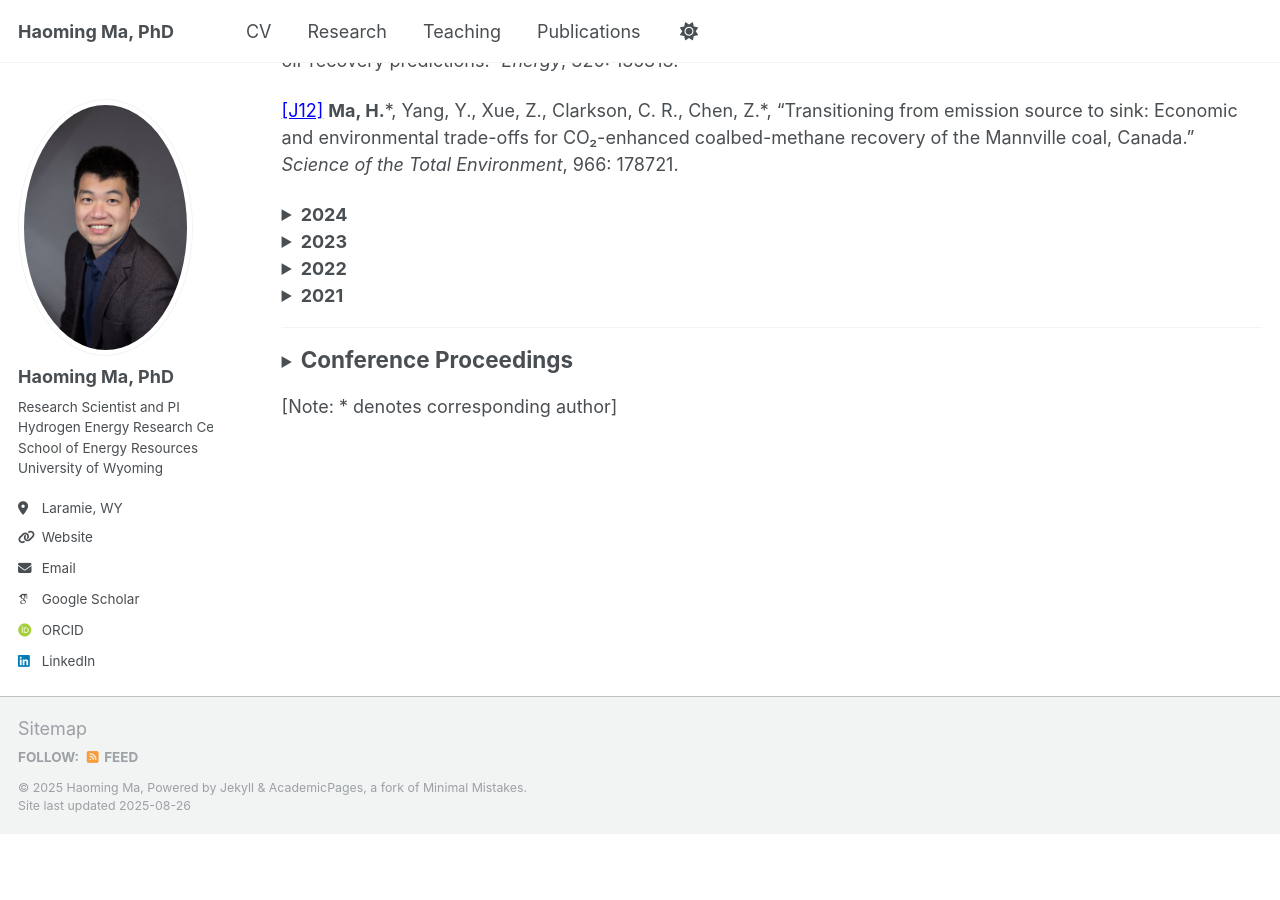
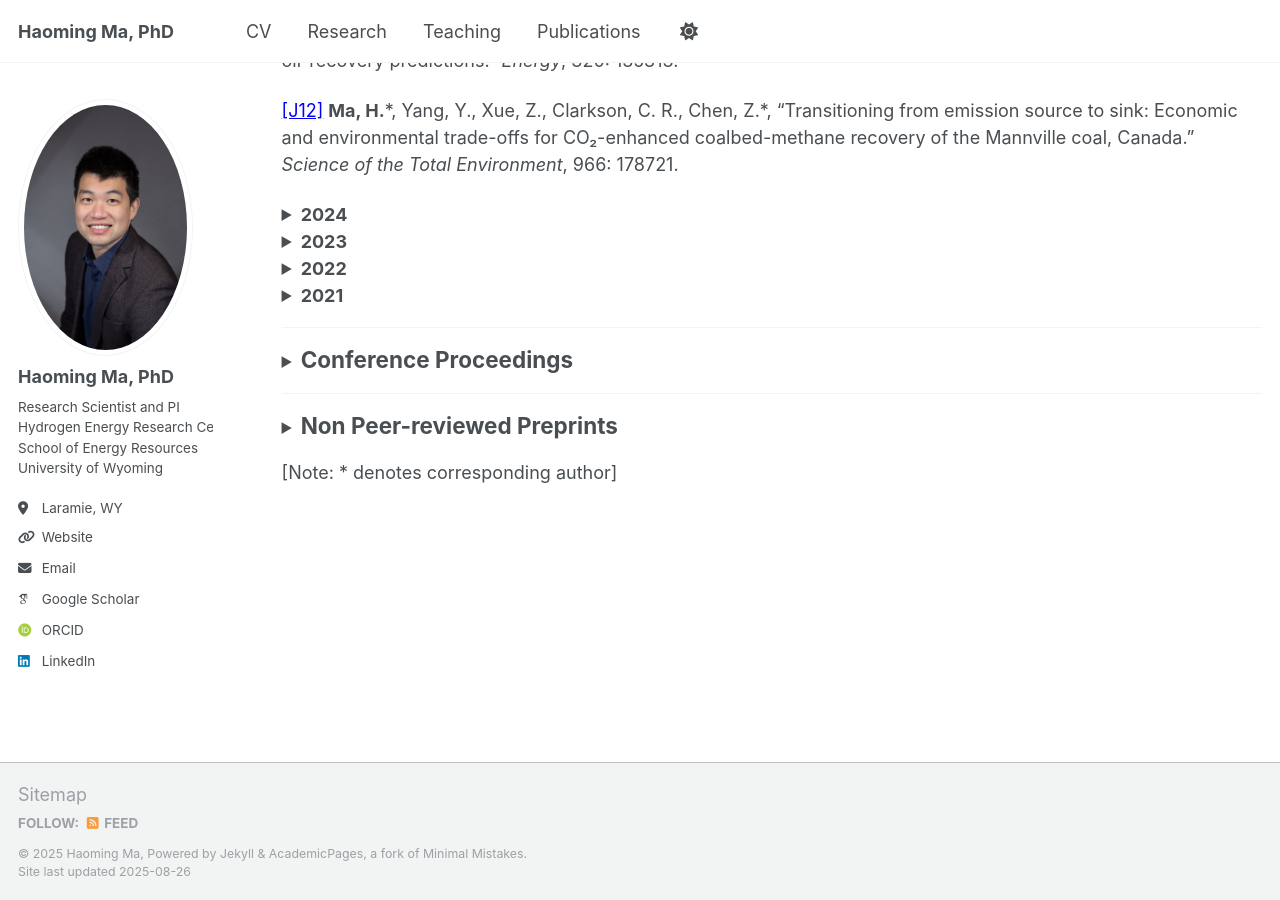
Before and after one commit to haoming-ma/haoming-ma.github.io, a Jekyll site: the page built from _pages/publications.md, in a window 1280 px wide and 900 px high, scrolled down 928 px. Built offline with Jekyll 4.4.1, drawn with Linux system fonts in a browser that asks for light colours; some web fonts are replaced; before the commit the page ends 1762 px from its top, so only the background shows below that.

Commit message:
Update publications.md

```diff
--- a/_pages/publications.md
+++ b/_pages/publications.md
@@ -198,4 +198,16 @@ Retrieve full publication list on [Google Scholar](https://scholar.google.ca/cit
   <p>[C1] Liu, H.*, Cui, L., Liu, Z., Zhou, C., Yao, M., <strong>Ma, H.</strong>, Liu, Q. (2022) Machine-learning optimisation of well-stimulation design in heterogeneous naturally fractured tight reservoirs. SPE Canadian Energy Technology Conference, Calgary, Canada, Mar 16-17.</p>
 </details>
 
+---
+
+<details>
+  <summary><h2 style="display:inline;">Non Peer-reviewed Preprints</h2></summary>
+<br>
+<p>
+  <a href="{{ '/files/preprint1.pdf' | relative_url }}" target="_blank" rel="noopener">[Preprint]</a>
+  <strong>Ma, H.</strong>, Zhu, Y., Long, W., Masnadi, M., Heath, G. A., Balcombe, P., George, F., Roman-White, S., Ravikumar, A.P.*, Probabilistic, Measurement-Informed Greenhouse Gas Emissions from Global Liquefied Natural Gas Supply Chains Reveal Wide Country-Level Variation
+  </p>
+</details>
+
+
 [Note: * denotes corresponding author]
```
